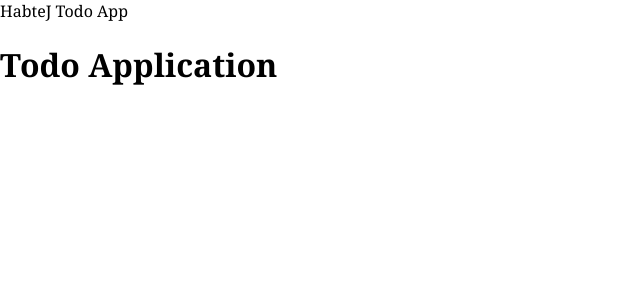
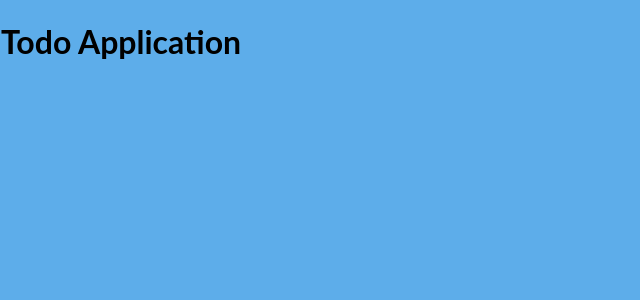
Before and after one commit to JEmnetu/react-todo, a React (Create React App) app: page / in a window 1280 px wide. Shown: the top 300 px of the page, without its empty margins (0-640 px from the left). Built offline with nearby package versions, Linux system fonts and the light colour scheme.

Commit message:
set initial styles, brought in sans-serif google font

```diff
--- a/public/index.html
+++ b/public/index.html
@@ -14,6 +14,7 @@
       manifest.json provides metadata used when your web app is installed on a
       user's mobile device or desktop. See https://developers.google.com/web/fundamentals/web-app-manifest/
     -->
+    <!-- Icons -->
     <link rel="manifest" href="%PUBLIC_URL%/manifest.json" />
     <link rel="icon" href="%PUBLIC_URL%/check.png"
     <!--
@@ -25,6 +26,13 @@
       work correctly both with client-side routing and a non-root public URL.
       Learn how to configure a non-root public URL by running `npm run build`.
     -->
+
+    <!-- Google Fonts -->
+    <link
+      href="https://fonts.googleapis.com/css2?family=Lato&display=swap"
+      rel="stylesheet"
+    />
+
     <title>HabteJ Todo App</title>
   </head>
   <body>
--- a/src/App.css
+++ b/src/App.css
@@ -3,3 +3,10 @@ body {
   padding: 0;
   font-family: Georgia, "Times New Roman", Times, serif;
 }
+
+.App {
+  background: rgb(93, 173, 234);
+  height: 100vh;
+  padding: 1px;
+  font-family: "Lato", sans-serif;
+}
```
